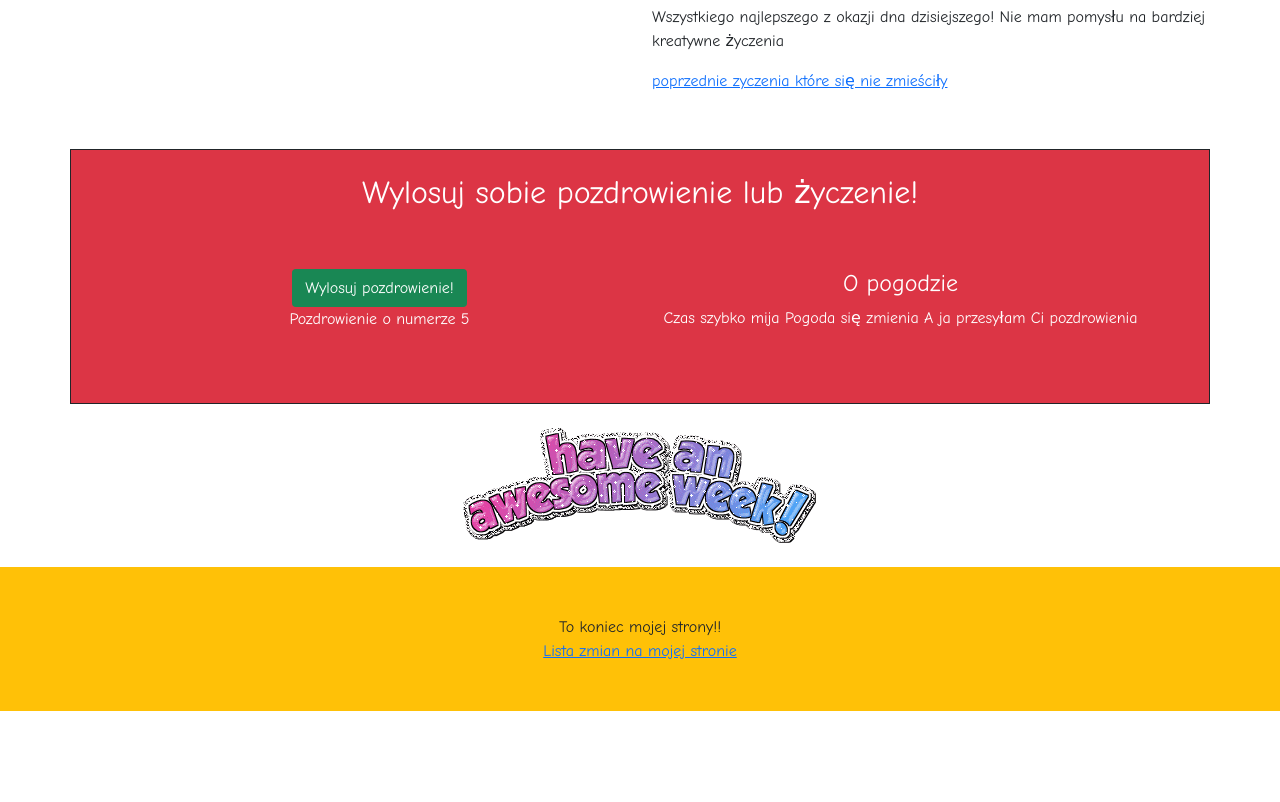
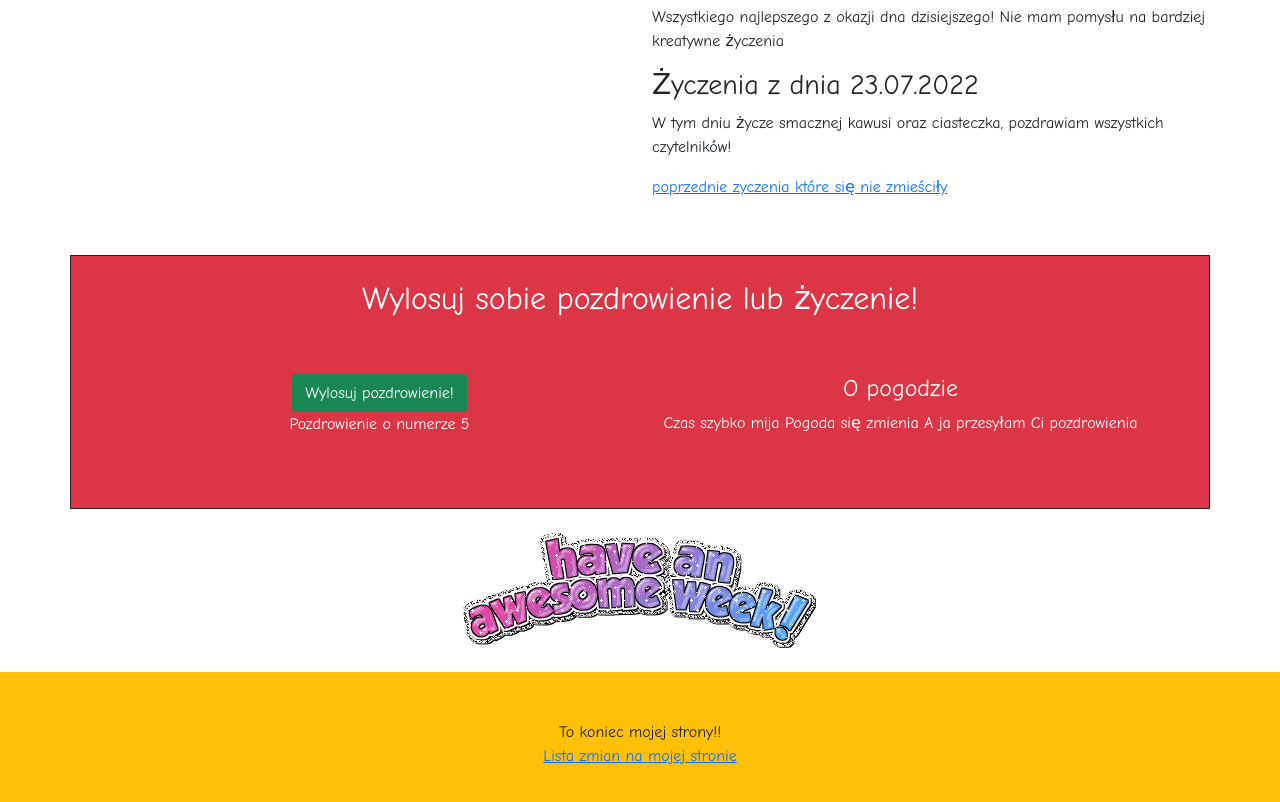
Before and after one commit to Lepkazielona/Lepkazielona.github.io, a plain HTML site: page index.html in a window 1280 px wide. Shown: the part 918-1720 px from the top of the page. Before the commit the page ends 1629 px from the top, so only its background shows below. Drawn offline with nearby package versions, Linux system fonts and the light colour scheme; a script that the page names is missing.

Commit message:
Update index.html

```diff
--- a/index.html
+++ b/index.html
@@ -37,6 +37,8 @@
                 <p>Miłej szkółki lub pracki i smacznego śniadanka a potem obiadku a na wieczór miłego spanka w śpiulkolocie</p>
                 <h3>Życzenia z dnia 23.01.2022</h3>
                 <p>Wszystkiego najlepszego z okazji dna dzisiejszego! Nie mam pomysłu na bardziej kreatywne życzenia</p>
+                <h3>Życzenia z dnia 23.07.2022</h3>
+                <p>W tym dniu życze smacznej kawusi oraz ciasteczka, pozdrawiam wszystkich czytelników!</p>
                 <a href="zyczenia.html">poprzednie zyczenia które się nie zmieściły</a>
             </div>
         </div>
```
